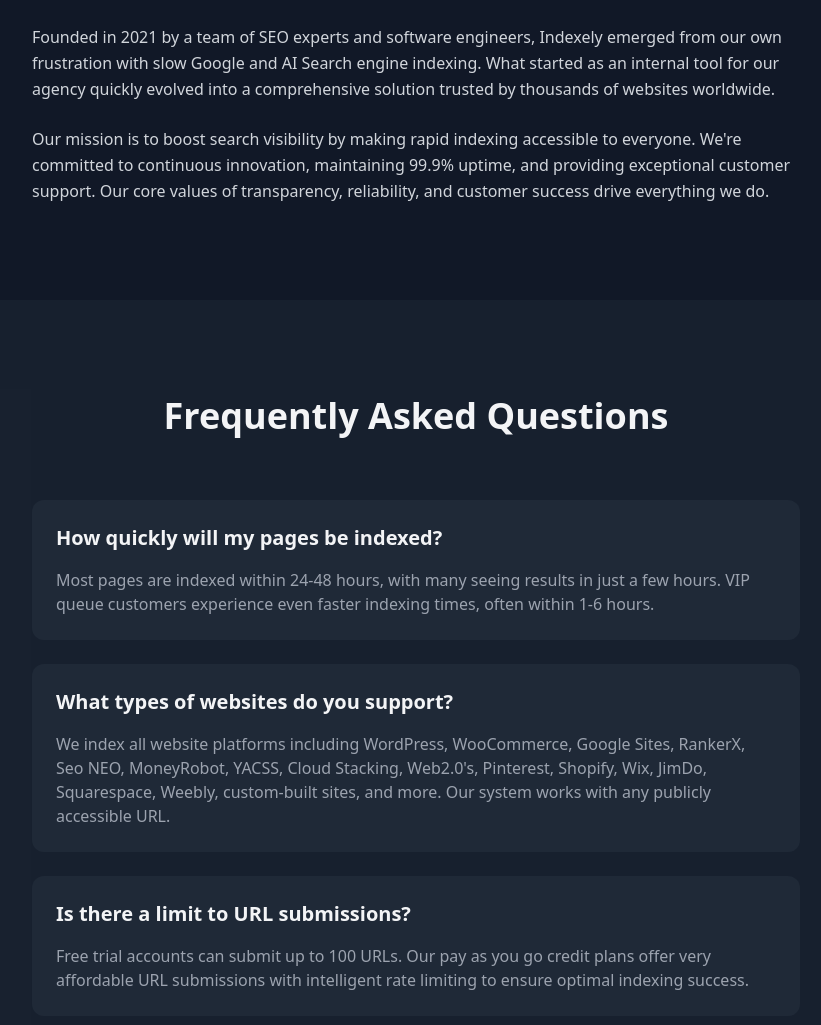
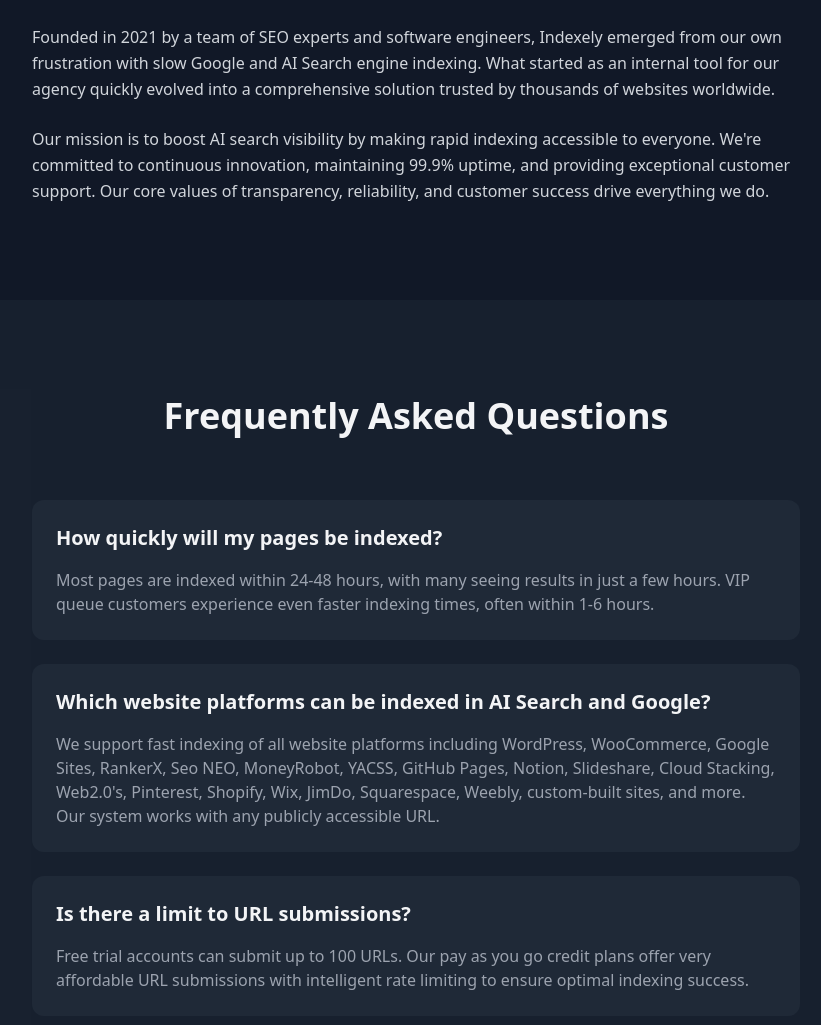
Before and after one commit to readthisnow/indexely-index-your-pages-fast-in-google-and-ai-search-2025-05-03-hpwoy, a plain HTML site: page index.html in a window 1280 px wide. Shown: the part 2660-3685 px from the top of the page, without its empty margins (224-1045 px from the left). Drawn offline with nearby package versions, Linux system fonts and the light colour scheme.

Commit message:
Update index.html

```diff
--- a/index.html
+++ b/index.html
@@ -197,7 +197,7 @@
                             Founded in 2021 by a team of SEO experts and software engineers, Indexely emerged from our own frustration with slow Google and AI Search engine indexing. What started as an internal tool for our agency quickly evolved into a comprehensive solution trusted by thousands of websites worldwide.
                         </p>
                         <p class="leading-relaxed">
-                            Our mission is to boost search visibility by making rapid indexing accessible to everyone. We're committed to continuous innovation, maintaining 99.9% uptime, and providing exceptional customer support. Our core values of transparency, reliability, and customer success drive everything we do.
+                            Our mission is to boost AI search visibility by making rapid indexing accessible to everyone. We're committed to continuous innovation, maintaining 99.9% uptime, and providing exceptional customer support. Our core values of transparency, reliability, and customer success drive everything we do.
                         </p>
                     </div>
                 </div>
@@ -213,8 +213,8 @@
                         </div>
 
                         <div class="bg-gray-800 rounded-xl p-6 hover:shadow-xl transition-all duration-300">
-                            <h3 class="text-xl font-semibold mb-4">What types of websites do you support?</h3>
-                            <p class="text-gray-400">We index all website platforms including WordPress, WooCommerce, Google Sites, RankerX, Seo NEO, MoneyRobot, YACSS, Cloud Stacking, Web2.0's, Pinterest, Shopify, Wix, JimDo, Squarespace, Weebly, custom-built sites, and more. Our system works with any publicly accessible URL.</p>
+                            <h3 class="text-xl font-semibold mb-4">Which website platforms can be indexed in AI Search and Google?</h3>
+                            <p class="text-gray-400">We support fast indexing of all website platforms including WordPress, WooCommerce, Google Sites, RankerX, Seo NEO, MoneyRobot, YACSS, GitHub Pages, Notion, Slideshare, Cloud Stacking, Web2.0's, Pinterest, Shopify, Wix, JimDo, Squarespace, Weebly, custom-built sites, and more. Our system works with any publicly accessible URL.</p>
                         </div>
 
                         <div class="bg-gray-800 rounded-xl p-6 hover:shadow-xl transition-all duration-300">
```
